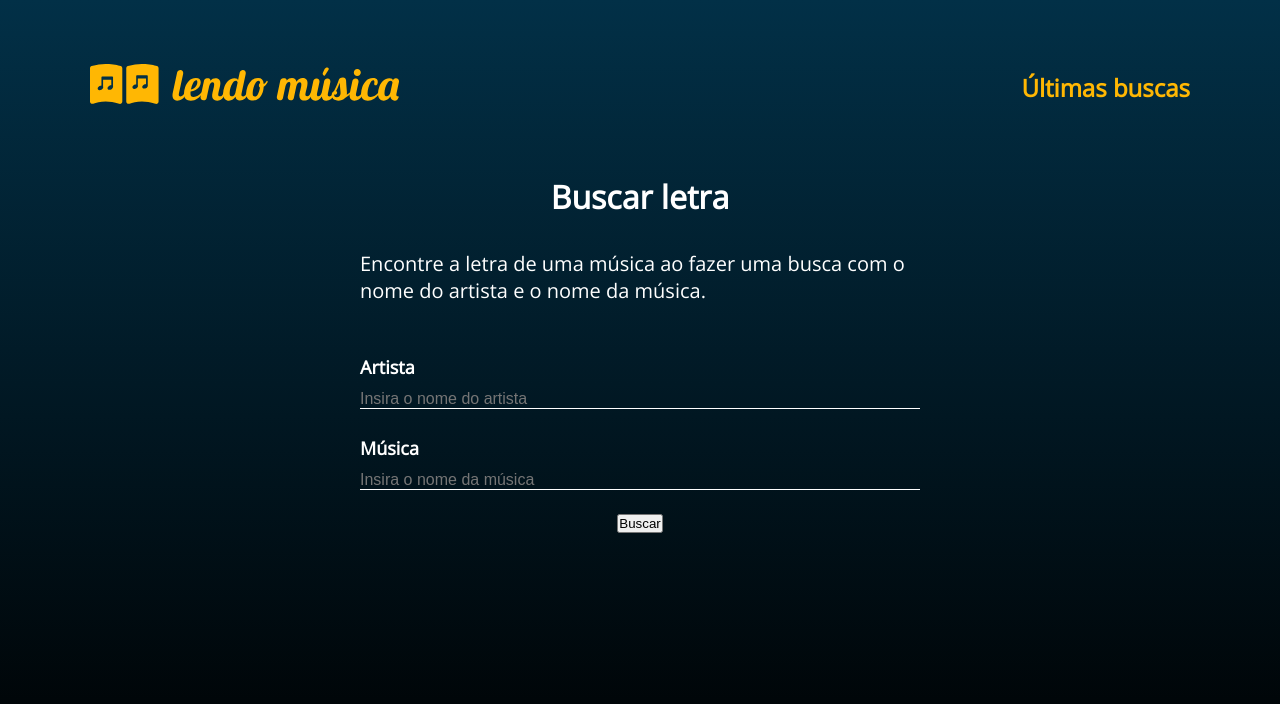
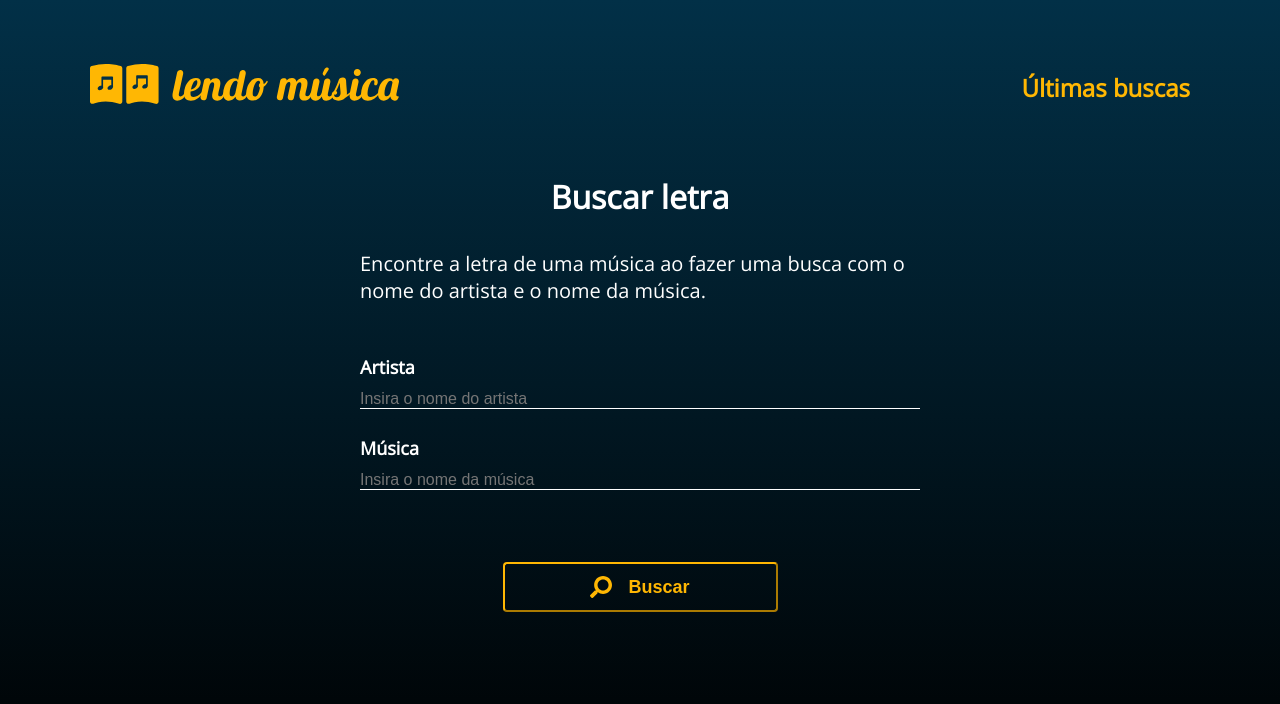
Before and after one commit to gabriellinke/lendo-musicas-web, a React (Create React App) app in the folder lendo-musica-web/: page / in a window 1280 px wide. Shown: the top 704 px of the page. Built offline with nearby package versions, Linux system fonts and the light colour scheme.

Commit message:
Home page finished, user is able to make a request to the API

```diff
--- a/lendo-musica-web/package.json
+++ b/lendo-musica-web/package.json
@@ -9,6 +9,7 @@
     "axios": "^0.21.0",
     "react": "^17.0.1",
     "react-dom": "^17.0.1",
+    "react-icons": "^4.1.0",
     "react-router-dom": "^5.2.0",
     "react-scripts": "4.0.1",
     "web-vitals": "^0.2.4"
--- /dev/null
+++ b/lendo-musica-web/src/components/SearchButton/index.js
@@ -0,0 +1,18 @@
+import React from 'react';
+import { FaSearch } from 'react-icons/fa';
+
+import './styles.css';
+
+const SearchButton = () =>
+{
+    return(
+        <div id="search-button">
+            <button className="search">
+                <FaSearch className="search-icon" size={22}/>
+                <p>Buscar</p>
+            </button>
+        </div>
+    );
+};
+
+export default SearchButton;
--- /dev/null
+++ b/lendo-musica-web/src/components/SearchButton/styles.css
@@ -0,0 +1,36 @@
+#search-button button
+{
+    background-color: transparent;
+    color: var(--light-orange);
+    border-color: var(--light-orange);
+    border-radius: 4px;
+    height: 50px;
+    font-size: 18px;
+    width: 275px;
+    font-weight: bold;
+
+    display: flex;
+    align-items: center;
+    justify-content: center;
+}
+
+#search-button button:hover
+{
+    color: var(--dark-orange);
+    border-color: var(--dark-orange);
+    transition: 200ms;
+}
+
+#search-button button p
+{
+    margin-left: 16px;
+}
+
+#search-button button .search-icon
+{
+    transform: rotate(90deg);
+}
+
+#search-button input:focus {
+    outline: 0;
+}
--- a/lendo-musica-web/src/pages/Home/index.js
+++ b/lendo-musica-web/src/pages/Home/index.js
@@ -1,5 +1,7 @@
-import React, { useState, useEffect } from 'react';
+import React, { useState } from 'react';
 import { Link } from "react-router-dom";
+import SearchButton from '../../components/SearchButton';
+import api from '../../services/api';
 
 import './styles.css';
 import logo from '../../assets/logo1.svg';
@@ -11,15 +13,45 @@ const Home = () =>
         song: '',
     });
 
-    useEffect(() => {
-        console.log(formData);
-    }, [formData]);
-
     function handleInputChange(event)
     {
         const { name, value } = event.target;
 
         setFormData({ ...formData, [name]: value })
+    }
+
+    async function handleSubmit(event)
+    {
+        //ABRE MODAL DE CARREGAMENTO
+        event.preventDefault(); //Faz que a página não seja atualizada automaticamente ao enviar o formulário
+        if(formData.artist !== '' && formData.song !== '')
+        {
+            // setLoading(true);
+            api.get(`${formData.artist}/${formData.song}`)    //Faz a consulta a API, salva a letra, ou se der errado manda para a página de letra não encontrada
+                .then(async (response) => {
+                    console.log(response.data.lyrics);
+
+                    // if(response.data.lyrics !== "")
+                    // {
+                    //     await AsyncStorage.setItem('@lyrics', response.data.lyrics);
+                    //     setLoading(false);
+                    //     navigate('SearchResult');
+                    // }
+                    // else
+                    // {
+                    //     setLoading(false);
+                    //     navigate('NotFound');
+                    // }
+                })
+                .catch(response => {
+                    console.log(response);
+                    // navigate('NotFound');
+                    // setLoading(false);
+                })
+        }
+        setFormData({artist: '', song: ''});
+
+        //Direciona
     }
 
     return(
@@ -30,6 +62,7 @@ const Home = () =>
                     <Link to="/latest">Últimas buscas</Link>
                 </header>
                 <main>
+                    <form onSubmit={handleSubmit}>
                         <fieldset>
                             <legend>
                                 <h2>Buscar letra</h2>
@@ -37,14 +70,15 @@ const Home = () =>
                             </legend>
                             <div className="field">
                                 <label htmlFor="artist">Artista</label>
-                            <input type="text" name="artist" id="artist" placeholder="Insira o nome do artista" onChange={handleInputChange}/>
+                                <input type="text" value={formData.artist} name="artist" id="artist" placeholder="Insira o nome do artista" onChange={handleInputChange}/>
                             </div>
                             <div className="field">
                                 <label htmlFor="song">Música</label>
-                            <input type="text" name="song" id="song" placeholder="Insira o nome da música" onChange={handleInputChange}/>
+                                <input type="text" value={formData.song} name="song" id="song" placeholder="Insira o nome da música" onChange={handleInputChange}/>
                             </div>
                         </fieldset>
-                    <button className="search">Buscar</button>
+                        <SearchButton />
+                    </form>
                 </main>
             </div>
         </div>
--- a/lendo-musica-web/src/pages/Home/styles.css
+++ b/lendo-musica-web/src/pages/Home/styles.css
@@ -49,33 +49,43 @@
     align-items: center;
     flex-direction: column;
     flex: 1;
+    margin-bottom: 64px;
 }
 
-#page-home .content main fieldset
+#page-home .content main form
+{
+    display: flex;
+    justify-content: center;
+    align-items: center;
+    flex-direction: column;
+}
+
+#page-home .content main form fieldset
 {
     border: 0;
     max-width: 560px;
+    margin-bottom: 48px;
 }
 
-#page-home .content main fieldset legend
+#page-home .content main form fieldset legend
 {
     padding-top: 64px;
     margin-bottom: 48px;
 }
 
-#page-home .content main fieldset legend h2
+#page-home .content main form fieldset legend h2
 {
     font-size: 32px;
     text-align: center;
     margin-bottom: 32px;
 }
 
-#page-home .content main fieldset legend p
+#page-home .content main form fieldset legend p
 {
     font-size: 20px;
 }
 
-#page-home .content main fieldset .field
+#page-home .content main form fieldset .field
 {
     display: flex;
     justify-content: center;
@@ -83,14 +93,14 @@
     margin-bottom: 24px;
 }
 
-#page-home .content main fieldset .field label
+#page-home .content main form fieldset .field label
 {
     font-weight: 600;
     font-size: 18px;
     line-height: 30px;
 }
 
-#page-home .content main fieldset .field input
+#page-home .content main form fieldset .field input
 {
     background-color: transparent;
     border-top: 0;
@@ -103,18 +113,6 @@
     margin-top: 8px;
 }
 
-#page-home .content main fieldset .field input:focus {
+#page-home .content input:focus {
     outline: 0;
 }
-
-.test label
-{
-    color: white;
-    font-size: 18px;
-    font-weight: 700;
-}
-
-.test
-{
-    color: white;
-}
--- /dev/null
+++ b/lendo-musica-web/src/services/api.js
@@ -0,0 +1,7 @@
+import axios from 'axios';
+
+const api = axios.create({
+    baseURL: 'https://api.lyrics.ovh/v1/' // Link base da API
+})
+
+export default api;
```
Also changed, not shown: 1 other file (tests, documents, lock files or other folders). Lines whose indentation alone changed are shown as unchanged.
